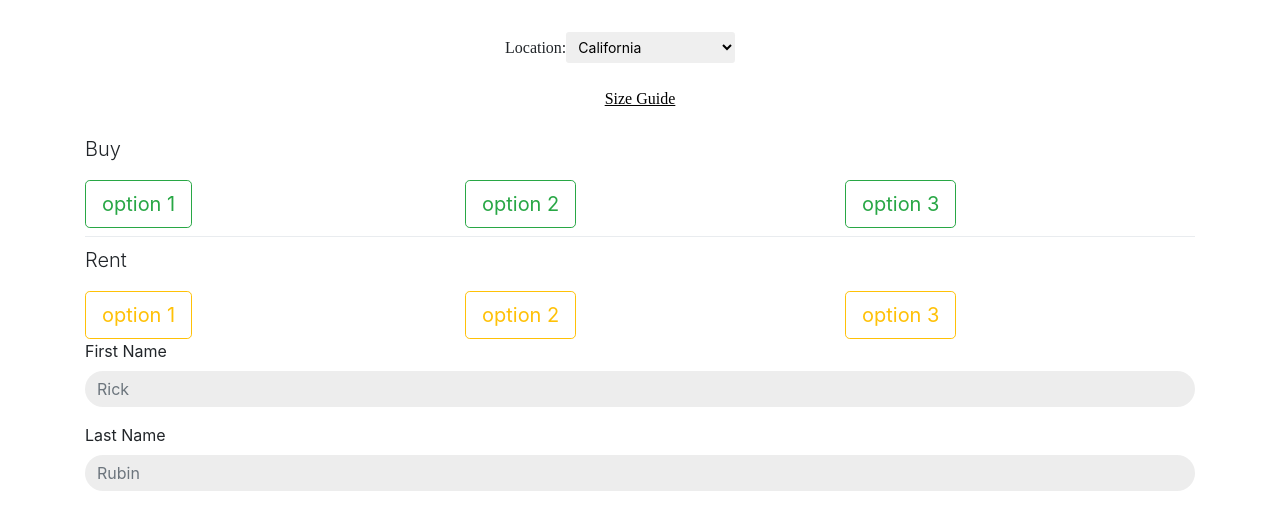
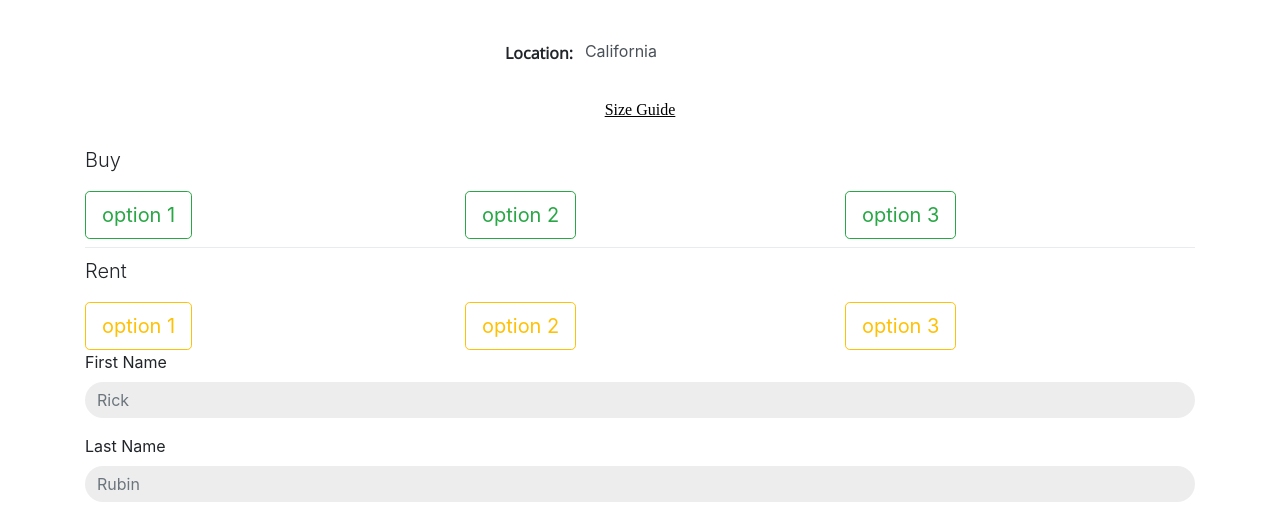
Before and after one commit to roy769/bfizzy, a plain HTML site: page index.html in a window 1280 px wide. Shown: the part 286-796 px from the top of the page. Drawn offline with nearby package versions, Linux system fonts and the light colour scheme; files whose address does not match are found by name.

Commit message:
removed dropdown arrow trying to link svg

```diff
--- a/css/style.css
+++ b/css/style.css
@@ -21,6 +21,10 @@
 }
 .font2{
   font-family: Gotham-Medium;
+}
+.arial{
+  font-family: 'Open Sans', sans-serif;
+
 }
 
 
@@ -46,3 +50,19 @@
 .btn{
   background-color: white;
 }
+
+.icon-drop{
+  background-size: 12px;
+  width: 12px;
+  height:12px;
+  display: inline-block;
+  -webkit-transform: translate(8px,5px);
+  -ms-transform:translate(8px,5px);
+  transform: translate(8px,5px);
+}
+
+.custom-select {
+  width:12rem;
+  border:0;
+  background:none;
+}
--- a/index.html
+++ b/index.html
@@ -9,6 +9,9 @@
     <link rel="stylesheet" href="https://maxcdn.bootstrapcdn.com/bootstrap/4.0.0/css/bootstrap.min.css" integrity="sha384-Gn5384xqQ1aoWXA+058RXPxPg6fy4IWvTNh0E263XmFcJlSAwiGgFAW/dAiS6JXm" crossorigin="anonymous">
 
     <link rel="stylesheet" href="C:\Users\dasik\fridge\bfizzy\css\style.css">
+
+    <link href="https://fonts.googleapis.com/css?family=Open+Sans&display=swap" rel="stylesheet">
+
 
 
 
@@ -48,9 +51,9 @@
     <section>
 
       <div class="mx-auto form-group col-md-4 form-inline">
-        <label for="inputState" class="font2">Location:</label>
-        <select id="inputState" class="form-control-sm">
-          <option selected>California</option>
+        <label for="inputState" class="arial"><strong>Location:</strong></label>
+          <select id="inputState" class="custom-select mb-1">
+          <option selected disabled>California</option>
           <option value="AL">Alabama</option>
         	<option value="AK">Alaska</option>
         	<option value="AZ">Arizona</option>
@@ -100,7 +103,11 @@
         	<option value="WA">Washington</option>
         	<option value="WV">West Virginia</option>
         	<option value="WI">Wisconsin</option>
-        	<option value="WY">Wyoming</option>        </select>
+        	<option value="WY">Wyoming</option>
+
+
+           </select>
+
           <button type="button" class="btn mt-3 mb-0 mx-auto"name="button"><span class="font1"><u>Size Guide</u></span></button>
       </div>
 
```
Also changed, not shown: images/icon-drop.svg (added).
